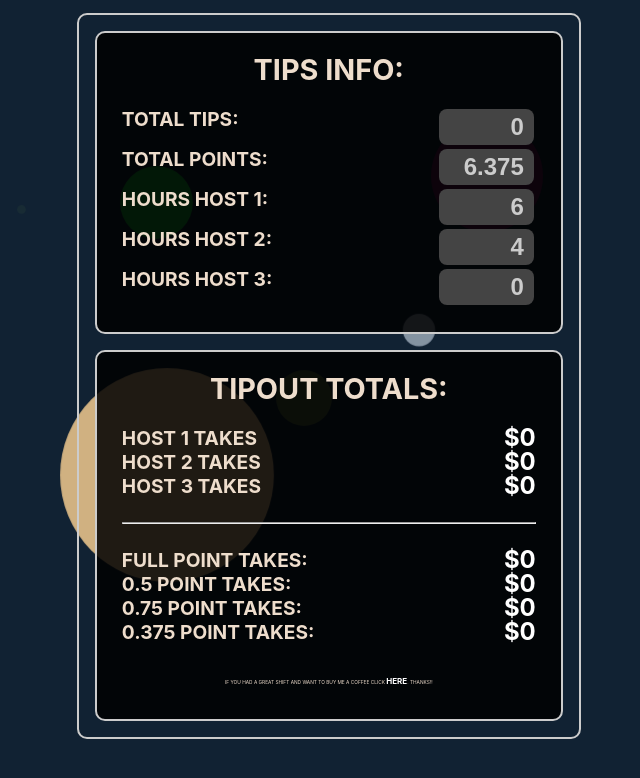
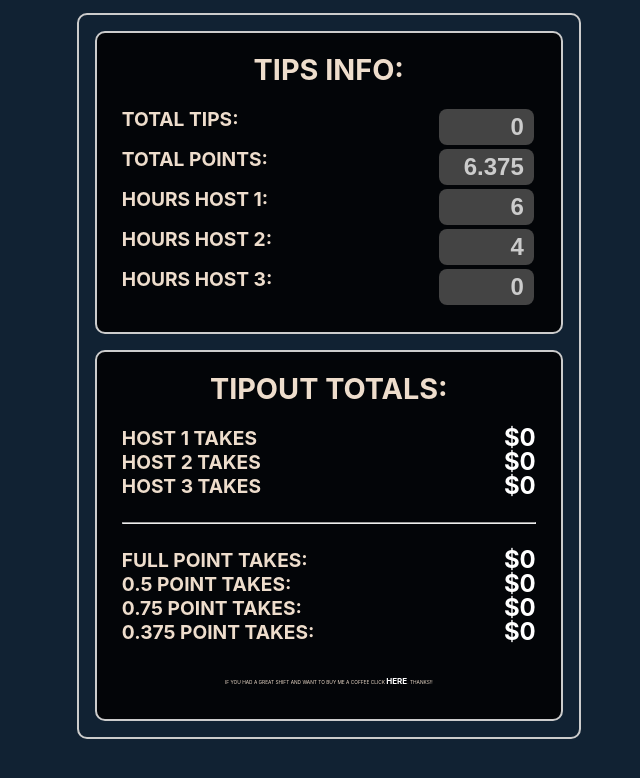
Before and after one commit to write2cmdg/tipout-calculator, a React (Create React App) app: page / in a window 1280 px wide. Shown: the top 778 px of the page, without its empty margins (324-964 px from the left). Built offline with nearby package versions, Linux system fonts and the light colour scheme.

Commit message:
eliminated animation

```diff
--- a/src/App.js
+++ b/src/App.js
@@ -1,6 +1,5 @@
 import { useState } from 'react';
 import './App.css';
-// import AnimatedBackground from './components/AnimatedBackground';
 
 function App() {
   let [total, setTotal] = useState(0.00);
@@ -91,6 +90,7 @@ function App() {
       <div className="small">If you had a great shift and want to buy me a coffee click <a href="https://account.venmo.com/u/Cristian-DiGrandi">HERE</a>. Thanks!!</div>
       </div>
 
+
     </div>
   );
 }
--- a/src/components/AnimatedBackground.js
+++ /dev/null
@@ -1,38 +0,0 @@
-import React, { useState, useEffect } from 'react';
-
-const AnimatedBackground = () => {
-  const [circles, setCircles] = useState([]);
-
-  useEffect(() => {
-    const interval = setInterval(() => {
-      const x = Math.floor(Math.random() * 50 + 10);
-      const y = Math.floor(Math.random() * 50 + 10);
-      const size = Math.floor(Math.random() * 250 + 5);
-      const color = `rgb(${Math.floor(Math.random() * 255)}, ${Math.floor(Math.random() * 255)}, ${Math.floor(Math.random() * 255)})`;
-
-      setCircles([...circles, { x, y, size, color }]);
-    }, 750);
-
-    return () => clearInterval(interval);
-  }, [circles]);
-
-  return (
-    <div className="animated-background">
-      {circles.map((circle, index) => (
-        <div
-          key={index}
-          className="circle"
-          style={{
-            top: `${circle.y}%`,
-            left: `${circle.x}%`,
-            width: `${circle.size}px`,
-            height: `${circle.size}px`,
-            backgroundColor: circle.color,
-          }}
-        />
-      ))}
-    </div>
-  );
-};
-
-export default AnimatedBackground;
--- a/src/index.js
+++ b/src/index.js
@@ -2,12 +2,10 @@ import React from 'react';
 import ReactDOM from 'react-dom/client';
 import './index.css';
 import App from './App';
-import AnimatedBackground from './components/AnimatedBackground';
 
 const root = ReactDOM.createRoot(document.getElementById('root'));
 root.render(
   <React.StrictMode>
-    <AnimatedBackground />
     <App />
   </React.StrictMode>
 );
```
